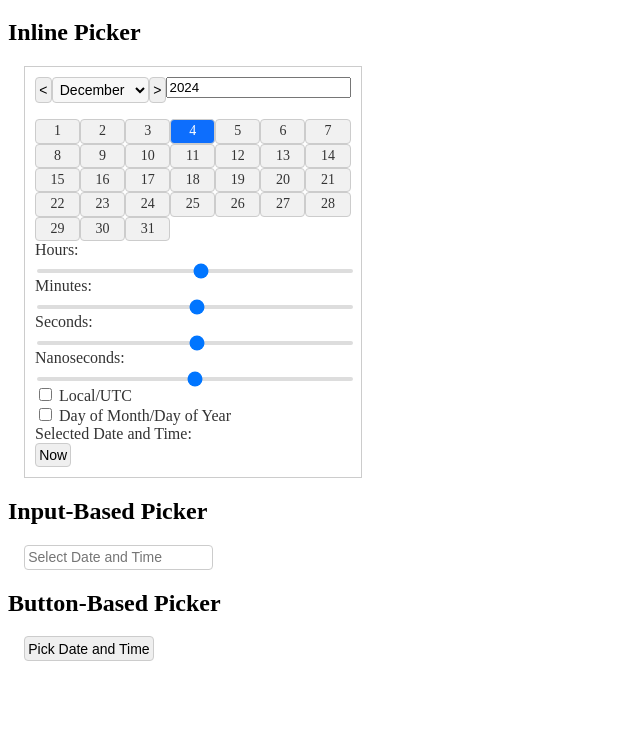
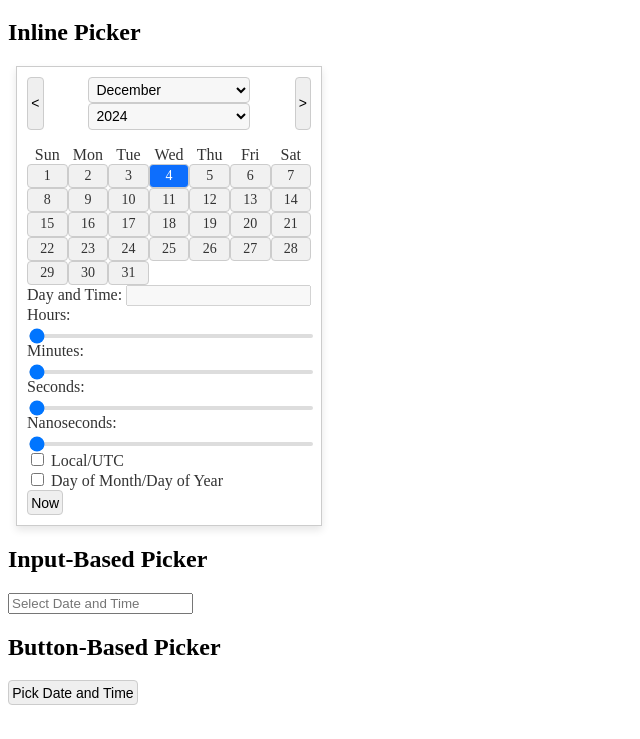
Before and after one commit to umer936/datetimepicker.js, a plain HTML site: page index.html in a window 1280 px wide. Shown: the part 61-800 px from the top of the page, without its empty margins (0-640 px from the left). Drawn offline with Linux system fonts and the light colour scheme.

Commit message:
Change from global function to proper class initialization. Add more options for show/hides. Add the days of the week header. Make close on close button instead of on-click-out.

```diff
--- a/datetimepicker.css
+++ b/datetimepicker.css
@@ -1,10 +1,12 @@
 /* General Styling */
 .datetime-container {
-    margin: 1rem;
+    margin: 0.5rem;
     color: #333;
     /*font-family: Arial, sans-serif;*/
+    display: block; /* Ensure it's displayed by default */
 }
 
+/* Initially hidden picker */
 .datetime-picker {
     display: none;
     position: absolute;
@@ -13,15 +15,27 @@
     border: 1px solid #ccc;
     box-shadow: 0 4px 8px rgba(0, 0, 0, 0.1);
     padding: 10px;
-    min-width: 250px;
+    /*min-width: 250px;*/
     width: max-content;
 }
 
-.datetime-picker[style*="position: static"] {
-    display: block !important;
-    position: static !important;
-    box-shadow: none;
-    /*width: 100%;*/
+/* Show picker when certain conditions are met (e.g., when toggle is active) */
+.datetime-container.show-picker .datetime-picker {
+    display: block;
+}
+
+/* Hide the .datetime-container when .datetime-picker is hidden */
+.datetime-container .datetime-picker[style*="display: none"] {
+    display: none;
+}
+
+.datetime-container .datetime-picker[style*="display: block"] {
+    display: block;
+}
+
+/* If datetime-picker is hidden, hide the .datetime-container */
+.datetime-container .datetime-picker[style*="display: none"]:not([style="display: block"]) {
+    display: none;
 }
 
 /* Calendar */
@@ -50,7 +64,6 @@ input[type="text"] {
 .calendar {
     display: grid;
     grid-template-columns: repeat(7, 1fr);
-    /*gap: 0.5rem;*/
 }
 
 .day-cell {
@@ -67,6 +80,15 @@ input[type="text"] {
 .day-cell.selected {
     background-color: #0d6efd;
     color: white;
+}
+
+#days-of-week {
+    display: grid;
+    grid-template-columns: repeat(7, 1fr);
+}
+
+.dow-cell {
+    text-align: center;
 }
 
 /* Sliders */
@@ -94,7 +116,3 @@ input[type="range"] {
         font-size: 0.75rem;
     }
 }
-
-.month-selector > .input-group {
-    display: flex;
-}
--- a/datetimepicker.js
+++ b/datetimepicker.js
@@ -1,7 +1,8 @@
-(function (global) {
-    const defaultSettings = {
+class DateTimePicker {
+    static defaultSettings = {
         language: 'en-US',
         showCalendar: true,
+        showDaysOfWeek: true,
         showSliders: true,
         showUTC: true,
         showDOYtoggle: false,
@@ -11,13 +12,24 @@
         onTimeChange: null, // Callback for when time changes
         setNowIncludesTime: false, // Whether "Now" updates the time
         slidersToShow: ['hours', 'minutes'], // Default: Show hours and minutes sliders
+        showFooter: true, // Control visibility of footer
+        showNowButton: true, // Show or hide the "Now" button
+        showSelectedDatetime: true, // Show or hide the selected datetime
+        showCloseButton: true, // Show or hide the "Close" button
     };
 
-    class DateTimePicker {
     constructor(element, options) {
-            this.settings = { ...defaultSettings, ...options };
-            this.selectedDate = new Date();
+        // Merge default settings with the provided options
+        this.settings = {...DateTimePicker.defaultSettings, ...options};
+
+        // Initialize the selectedDate, validate it, and handle invalid dates
+        const initialDate = options?.initialValue ? new Date(options.initialValue) : new Date();
+        this.selectedDate = isNaN(initialDate.getTime()) ? new Date() : initialDate;
+
+        // Placeholder for the container, which will be initialized in `init`
         this.container = null;
+
+        // Call the initialization method
         this.init(element);
     }
 
@@ -27,69 +39,148 @@
         this.renderCalendar();
         this.bindEvents(element);
 
-            if (this.settings.mode !== 'inline') {
-                this.datetimePicker.style.display = 'none';
-            }
+        // Fix display for inline mode
         if (this.settings.mode === 'inline') {
-                this.datetimePicker.style.display = 'block'; // Always visible for inline
+            this.container.style.display = 'block';  // Make the container always visible
+            this.datetimePicker.style.display = 'block'; // Picker should be shown
             this.datetimePicker.style.position = 'static'; // Embedded within the parent container
+        } else {
+            this.container.style.display = 'none'; // Hide container in non-inline modes
+            this.datetimePicker.style.display = 'none'; // Hide datetime picker
+            this.datetimePicker.parentElement.style.display = 'none'; // Hide the parent container
         }
 
-            this.toggleFeatures();
+        this.toggleFeatures(); // Apply feature visibility based on settings
     }
 
     createPicker(element) {
         const container = document.createElement('div');
-            container.classList.add('datetime-container', 'position-relative');
+        container.classList.add('datetime-container');
+        container.style.display = 'none';
 
         container.innerHTML = `
-                ${this.getTriggerHTML()}
         <div class="datetime-picker border rounded shadow p-3 bg-white" role="dialog" aria-hidden="true">
             ${this.getControlsHTML()}
+            ${this.getDOWHTML()}
             ${this.getCalendarHTML()}
+            ${this.getSelectedTimeHTML()}
             ${this.getSlidersHTML()}
             ${this.getTogglesHTML()}
             ${this.getFooterHTML()}
         </div>
     `;
 
-            element.appendChild(container);
-            this.cacheElements(container);
+        // Insert the container after the element
+        if (element.parentNode) {
+            element.parentNode.insertBefore(container, element.nextSibling);
         }
 
-        getTriggerHTML() {
-            if (this.settings.mode === 'input') {
-                return `<input type="text" class="form-control datetime-input" readonly placeholder="Select Date and Time" aria-label="Date Time Input">`;
-            }
-            if (this.settings.mode === 'button') {
-                return `<button class="btn btn-primary datetime-button" aria-label="Pick Date and Time">Pick Date and Time</button>`;
-            }
-            return '';
+        // Cache the container's elements
+        this.cacheElements(container);
     }
 
     getControlsHTML() {
         return `
     <div class="calendar-controls mb-3 d-flex align-items-center justify-content-between">
-            <div class="month-selector">
-                <div class="input-group">
-                    <button type="button" class="btn btn-primary m-0" id="prev-month" aria-label="Previous Month">
+        <button type="button" class="btn btn-primary me-2" id="prev-month" aria-label="Previous Month">
             <span>&lt;</span>
         </button>
+        <div class="input-group">
             <select id="monthSelect" class="form-select pe-4" aria-label="Select Month"></select>
-                    <button type="button" class="btn btn-primary m-0" id="next-month" aria-label="Next Month">
+            <select id="yearSelect" class="form-select" aria-label="Select Year"></select>
+        </div>
+        <button type="button" class="btn btn-primary ms-2" id="next-month" aria-label="Next Month">
             <span>&gt;</span>
         </button>
-                </div>
-            </div>
-            <div class="year-selector">
-                <input type="number" id="yearSelect" class="form-control" aria-label="Select Year" />
-            </div>
     </div>
     `;
     }
 
+    getDOWHTML() {
+        const dowDiv = document.createElement('div');
+        dowDiv.id = 'days-of-week';
+
+        // Get localized days of the week
+        const formatter = new Intl.DateTimeFormat(this.settings.language, { weekday: 'short' });
+        const daysOfWeek = Array.from({ length: 7 }, (_, i) =>
+            formatter.format(new Date(2023, 0, i + 1)) // Fixed week for consistency
+        );
+
+        // Populate the div with the days of the week
+        for (const day of daysOfWeek) {
+            const dowCell = document.createElement('div');
+            dowCell.textContent = day;
+            dowCell.classList.add('dow-cell'); // Optional styling class
+            dowDiv.appendChild(dowCell);
+        }
+
+        return dowDiv.outerHTML;
+    }
+
+// Update the populateYearDropdown method to implement lazy loading with a 20-year range
+    populateYearDropdown() {
+        const currentYear = new Date().getFullYear();
+        const range = 20; // Show 20 years at a time
+
+        // Set the range around the current year
+        this.startYear = currentYear - Math.floor(range / 2);
+        this.endYear = currentYear + Math.floor(range / 2);
+
+        // Populate the dropdown with the initial range
+        this.loadYearRange();
+
+        // Add event listener for changes in the year selection
+        this.yearSelect.addEventListener('change', (e) => this.handleYearSelection(e));
+    }
+
+// Function to load the year range into the select box
+    loadYearRange() {
+        const options = [];
+        for (let year = this.startYear; year <= this.endYear; year++) {
+            options.push(`<option value="${year}">${year}</option>`);
+        }
+        this.yearSelect.innerHTML = options.join('');
+        this.yearSelect.value = this.selectedDate.getFullYear(); // Set the current year as selected
+    }
+
+// Handle the year selection event to load more years if needed
+    handleYearSelection(event) {
+        const selectedYear = parseInt(event.target.value);
+
+        // Check if the selected year is the first or last in the current range
+        if (selectedYear === this.startYear) {
+            this.loadMoreYears('backward');
+        } else if (selectedYear === this.endYear) {
+            this.loadMoreYears('forward');
+        }
+    }
+
+// Load more years dynamically based on the selected boundary
+    loadMoreYears(direction) {
+        const range = 20; // Range of 20 years
+        if (direction === 'forward') {
+            this.startYear = this.endYear;
+            this.endYear = this.startYear + range;
+        } else if (direction === 'backward') {
+            this.endYear = this.startYear;
+            this.startYear = this.endYear - range;
+        }
+
+        // Reload the year range with the new boundaries
+        this.loadYearRange();
+    }
+
     getCalendarHTML() {
         return `<div id="calendar" class="calendar mb-3" role="grid" aria-label="Calendar"></div>`;
+    }
+
+    getSelectedTimeHTML() {
+        return  this.settings.showSelectedDatetime
+            ? `<div class="d-flex flex-row justify-content-between mb-1">
+                <label for="selected-datetime">Day and Time:</label>
+                <input id="selected-datetime" class="text-end" aria-live="polite" aria-readonly="true" readonly disabled aria-disabled="true">
+            </div>`
+            : '';
     }
 
     getSlidersHTML() {
@@ -113,17 +204,17 @@
 
     getSliderHTML(id, label, min, max) {
         return `
-                <div class="d-flex flex-column mb-2">
-                    <label for="${id}" class="form-label">${label}:</label>
-                    <input type="range" id="${id}" min="${min}" max="${max}" step="1" class="form-range" aria-label="${label}">
+                <div class="d-flex flex-row align-items-center">
+                        <label for="${id}" class="form-label me-2">${label}:</label>
+                        <input type="range" id="${id}" value="0" min="${min}" max="${max}" step="1" class="form-range w-50 ms-auto" aria-label="${label}">
                 </div>
             `;
     }
 
     getTogglesHTML() {
         return `
-                <div class="toggle-container">
-                    <div class="form-check form-switch mb-3">
+                <div class="toggle-container justify-content-between w-100">
+                    <div class="form-check form-switch">
                         <input type="checkbox" id="utc-toggle" class="form-check-input" aria-label="Toggle UTC Time">
                         <label for="utc-toggle" class="form-check-label">Local/UTC</label>
                     </div>
@@ -136,13 +227,22 @@
     }
 
     getFooterHTML() {
+        if (!this.settings.showFooter) {
+            return ''; // Return nothing if footer is disabled
+        }
+
+        const nowButtonHTML = this.settings.showNowButton
+            ? `<button type="button" class="btn btn-secondary" id="now-button" aria-label="Set to Now">Now</button>`
+            : '';
+
+        const closeButtonHTML = this.settings.showCloseButton
+            ? `<button type="button" class="btn btn-primary" id="close-button" aria-label="Close">Close</button>`
+            : '';
+
         return `
         <div class="d-flex justify-content-between align-items-center">
-            <div>
-                <label>Selected Date and Time:</label>
-                <div id="selected-datetime" aria-live="polite"></div>
-            </div>
-            <button type="button" class="btn btn-secondary" id="now-button" aria-label="Set to Now">Now</button>
+            ${nowButtonHTML}
+            ${closeButtonHTML}
         </div>
     `;
     }
@@ -150,8 +250,6 @@
     cacheElements(container) {
         this.container = container;
         this.datetimePicker = container.querySelector('.datetime-picker');
-            this.inputDatetime = container.querySelector('.datetime-input');
-            this.buttonDatetime = container.querySelector('.datetime-button');
         this.monthSelect = container.querySelector('#monthSelect');
         this.yearSelect = container.querySelector('#yearSelect');
         this.calendar = container.querySelector('#calendar');
@@ -163,16 +261,15 @@
         this.nanosecondsSlider = this.settings.slidersToShow.includes('nanoseconds') ? container.querySelector('#nanoseconds') : null;
 
         this.utcToggle = container.querySelector('#utc-toggle');
+        this.dowDiv = container.querySelector('#days-of-week');
         this.doyToggle = container.querySelector('#doy-toggle');
-            this.selectedDatetime = container.querySelector('#selected-datetime');
+        this.selectedDatetime = this.settings.showSelectedDatetime ? container.querySelector('#selected-datetime') : null;
+        this.closeBtn = this.settings.showCloseButton ? container.querySelector('#close-button') : null;
     }
 
-        bindEvents() {
-            const trigger = this.inputDatetime || this.buttonDatetime;
-
-            if (trigger) {
-                trigger.addEventListener('click', (e) => this.togglePicker(e));
-                document.addEventListener('click', (e) => this.closePicker(e));
+    bindEvents(element) {
+        if (element) {
+            element.addEventListener('click', (e) => this.togglePicker(e));
         }
 
         this.monthSelect.addEventListener('change', () => this.updateCalendarDate());
@@ -207,8 +304,15 @@
         this.doyToggle.addEventListener('change', () => this.renderCalendar());
 
         // Add event listener for "Now" button
+        if (this.settings.showNowButton) {
             const nowButton = this.container.querySelector('#now-button');
             nowButton.addEventListener('click', () => this.setToNow());
+        }
+
+        // Add event listener for "Close" button
+        if (this.settings.showCloseButton) {
+            this.closeBtn.addEventListener('click', (e) => this.togglePicker(e));
+        }
     }
 
     setToNow() {
@@ -268,6 +372,7 @@
     togglePicker(event) {
         event.stopPropagation();
 
+    // this is for "hide on click-out of box" || this.container.contains(event.target)
         if (this.settings.mode === 'inline') {
             return; // Inline mode does not toggle visibility
         }
@@ -276,9 +381,11 @@
         if (!isVisible) {
             this.positionPicker(event.target); // Dynamically position the picker
             this.datetimePicker.style.display = 'block';
+            this.datetimePicker.parentElement.style.display = 'block';
             this.datetimePicker.setAttribute('aria-hidden', 'false'); // For accessibility
         } else {
             this.datetimePicker.style.display = 'none';
+            this.datetimePicker.parentElement.style.display = 'none';
             this.datetimePicker.setAttribute('aria-hidden', 'true');
         }
     }
@@ -290,24 +397,9 @@
             parent.style.position = 'relative';
         }
 
-            // Calculate the position relative to the trigger element
-            const rect = trigger.getBoundingClientRect();
-
-            // Get offsets relative to the parent container
-            const offsetTop = trigger.offsetTop + trigger.offsetHeight + 4; // Below the trigger with a gap
-            const offsetLeft = trigger.offsetLeft;
-
         // Apply the calculated position
         this.datetimePicker.style.position = 'absolute';
-            this.datetimePicker.style.top = `${offsetTop}px`;
-            this.datetimePicker.style.left = `${offsetLeft}px`;
         this.datetimePicker.style.zIndex = '1000'; // Ensure it appears above other elements
-        }
-
-        closePicker(event) {
-            if (!this.container.contains(event.target)) {
-                this.datetimePicker.style.display = 'none';
-            }
     }
 
     populateDropdowns() {
@@ -323,13 +415,9 @@
         this.monthSelect.value = this.selectedDate.getMonth(); // Set the selected month
     }
 
-        populateYearDropdown() {
-            this.yearSelect.value = this.selectedDate.getFullYear(); // Set the selected year
-        }
-
     getMonthNames() {
-            return Array.from({ length: 12 }, (_, i) =>
-                new Date(2023, i).toLocaleString(this.settings.language, { month: 'long' })
+        return Array.from({length: 12}, (_, i) =>
+            new Date(2023, i).toLocaleString(this.settings.language, {month: 'long'})
         );
     }
 
@@ -422,11 +510,13 @@
             : date.toLocaleString(this.settings.language);
 
         // Update the displayed selected datetime
-            this.selectedDatetime.textContent = datetimeString;
+        if (this.settings.showSelectedDatetime) {
+            this.selectedDatetime.value = datetimeString;
+        }
 
         // Update the input box if mode is 'input'
-            if (this.settings.mode === 'input' && this.inputDatetime) {
-                this.inputDatetime.value = datetimeString;
+        if (this.settings.mode === 'input') {
+            this.container.value = datetimeString;
         }
 
         if (this.settings.onTimeChange) {
@@ -436,6 +526,7 @@
 
     toggleFeatures() {
         if (!this.settings.showCalendar) this.calendar.style.display = 'none';
+        if (!this.settings.showDaysOfWeek) this.dowDiv.style.display = 'none';
         if (!this.settings.showSliders) this.container.querySelector('.slider-container').style.display = 'none';
         if (!this.settings.showUTC) this.utcToggle.parentElement.style.display = 'none';
         if (!this.settings.showDOYtoggle) this.doyToggle.parentElement.style.display = 'none';
@@ -449,8 +540,3 @@
         );
     }
 }
-
-    global.DateTimePicker = {
-        init: (element, options) => new DateTimePicker(element, options),
-    };
-})(window);
--- a/index.html
+++ b/index.html
@@ -14,32 +14,44 @@
 <body>
 <h1>DateTimePicker Examples</h1>
 
+<div class="mb-4">
     <h2>Inline Picker</h2>
-<div id="inline-picker" class="mb-4"></div>
+    <div id="inline-picker" class=></div>
+</div>
 
+<div class="mb-4">
     <h2>Input-Based Picker</h2>
-<div id="input-picker" class="mb-4"></div>
+    <label for="input-picker"></label>
+    <input id="input-picker" class="form-control datetime-input" placeholder="Select Date and Time" aria-label="Date Time Input">
+</div>
 
+<div class="mb-4">
     <h2>Button-Based Picker</h2>
-<div id="button-picker" class="mb-4"></div>
+    <button id="button-picker" class="btn btn-primary" aria-label="Pick Date and Time">Pick Date and Time</button>
+</div>
 
 <script src="datetimepicker.js"></script>
 <script>
-    DateTimePicker.init(document.getElementById('inline-picker'), {
+    addEventListener("DOMContentLoaded", () => {
+        new DateTimePicker(document.getElementById('inline-picker'), {
             mode: 'inline',
             showDOYtoggle: true,
             slidersToShow: ['hours', 'minutes', 'seconds', 'nanoseconds'],
+            showCloseButton: false,
         });
-    DateTimePicker.init(document.getElementById('input-picker'), {
+        new DateTimePicker(document.getElementById('input-picker'), {
             mode: 'input',
             showDOYtoggle: true,
             slidersToShow: ['hours', 'minutes', 'seconds', 'nanoseconds'],
+            onDateSelect: (time) => document.getElementById('input-picker').value = time.toLocaleString(),
+            onTimeChange: (time) => document.getElementById('input-picker').value = time.toLocaleString(),
         });
-    DateTimePicker.init(document.getElementById('button-picker'), {
+        new DateTimePicker(document.getElementById('button-picker'), {
             mode: 'button',
             showDOYtoggle: true,
             slidersToShow: ['hours', 'minutes', 'seconds', 'nanoseconds'],
         });
+    });
 </script>
 </body>
 </html>
```
Lines whose indentation alone changed are shown as unchanged.
